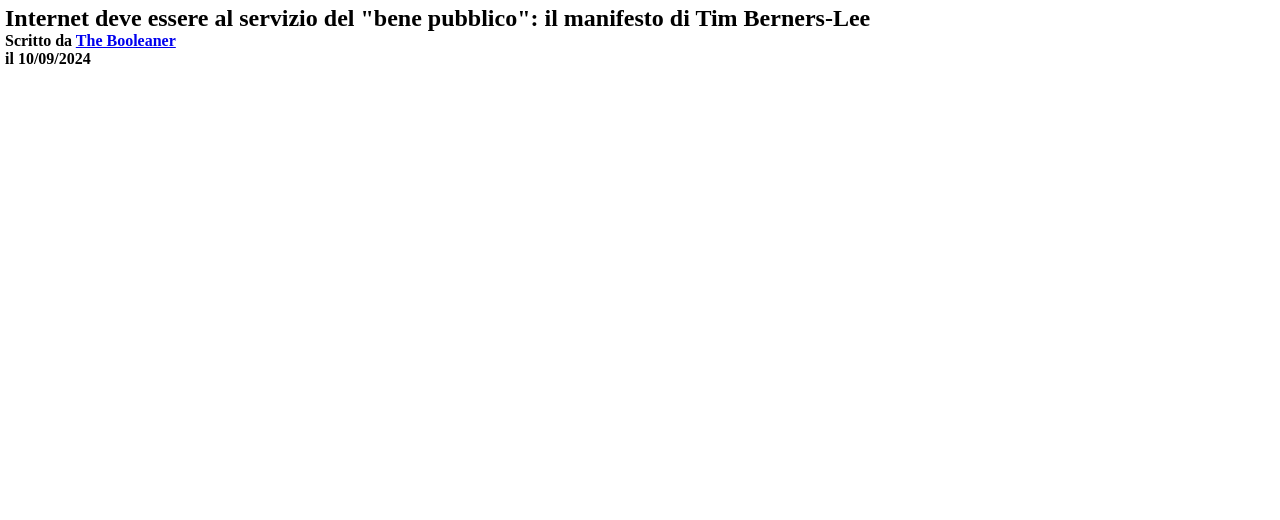
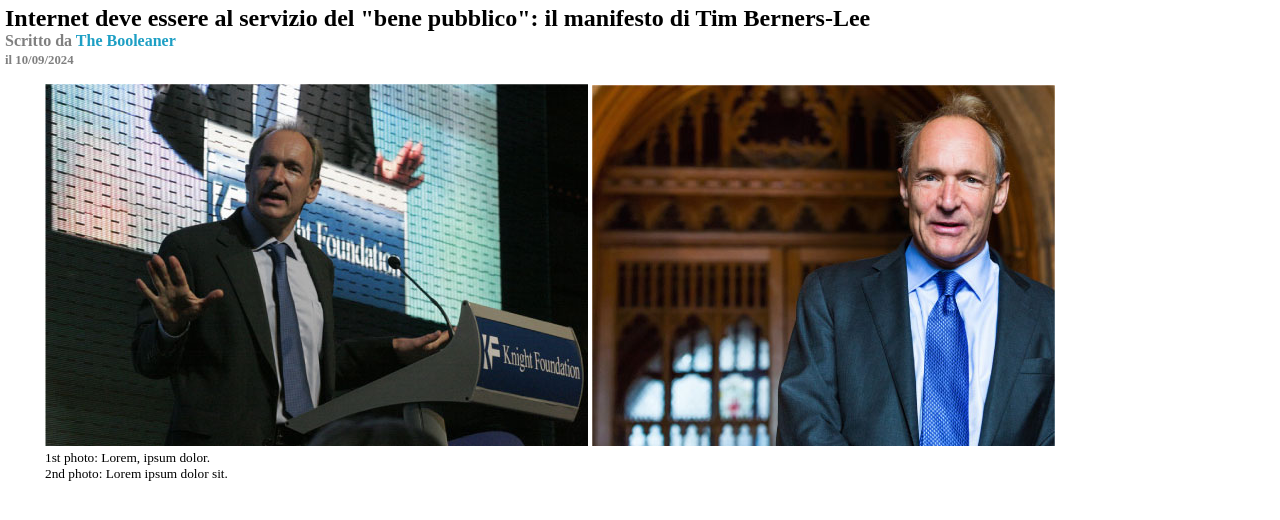
Before and after one commit to Claudio-Pri/html-css-booleaner, a plain HTML site: page index.html in a window 1280 px wide. Shown: the part 150-670 px from the top of the page. Drawn offline with Linux system fonts and the light colour scheme.

Commit message:
aggiunte immagini e didascalie

```diff
--- a/css/style.css
+++ b/css/style.css
@@ -37,3 +37,19 @@ main {
 h4 {
     margin:0;
 }
+
+#nome-autore {
+    color: rgba(0, 0, 0, 0.5);
+}
+ h4 > a {
+    text-decoration: none;
+    color: rgb(29, 159, 196);
+ }
+
+ #article-date {
+    font-size: 0.8em;
+ }
+
+ figcaption {
+    font-size: smaller;
+ }
--- a/index.html
+++ b/index.html
@@ -7,6 +7,7 @@
         <title>The Booleaner</title>
     </head>
     <body>
+        <!-- header e logo -->
         <header class="header">
             <div class="logo-container">
                 <img src="./img/logo.svg" alt="Logo" class="logo">
@@ -15,9 +16,18 @@
 
 
         <main>
+            <!-- Titolo, sottotitolo -->
             <section>
                 <h1 class="titolone">Internet deve essere al servizio del "bene pubblico": il manifesto di Tim Berners-Lee</h1>
-                <h4>Scritto da <a href="#">The Booleaner</a><br><span>il 10/09/2024</span></h4>
+                <h4 id="nome-autore">Scritto da <a href="#">The Booleaner</a><br><span id="article-date">il 10/09/2024</span></h4>
+            </section>
+            <!-- galleria immagini -->
+            <section>
+                <figure class="img-gallery">
+                    <img src="./img/tim-1.jpg" alt="Tim Berners-Lee">
+                    <img src="./img/tim-2.jpg" alt="Tim Berners-Lee">
+                    <figcaption>1st photo: Lorem, ipsum dolor. <br>2nd photo: Lorem ipsum dolor sit.</figcaption>
+                </figure>
             </section>
         </main>
 
```
